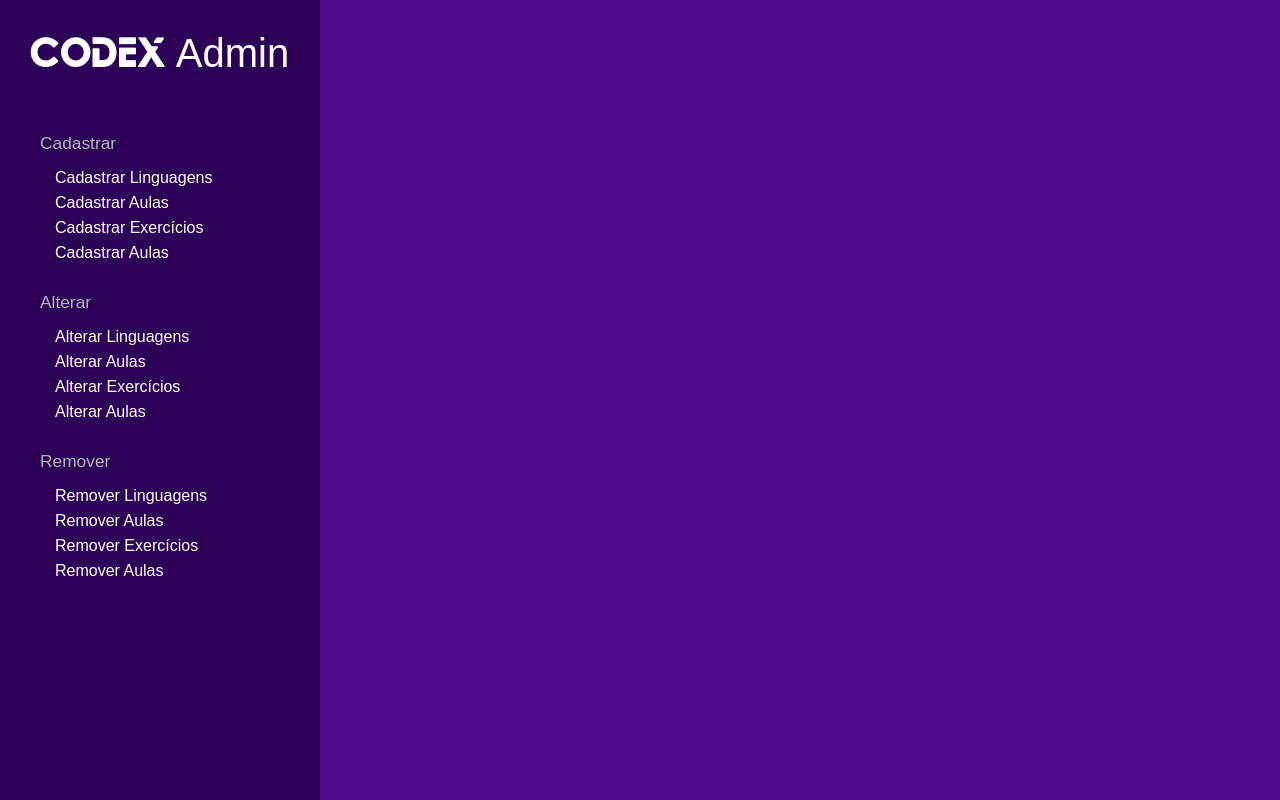
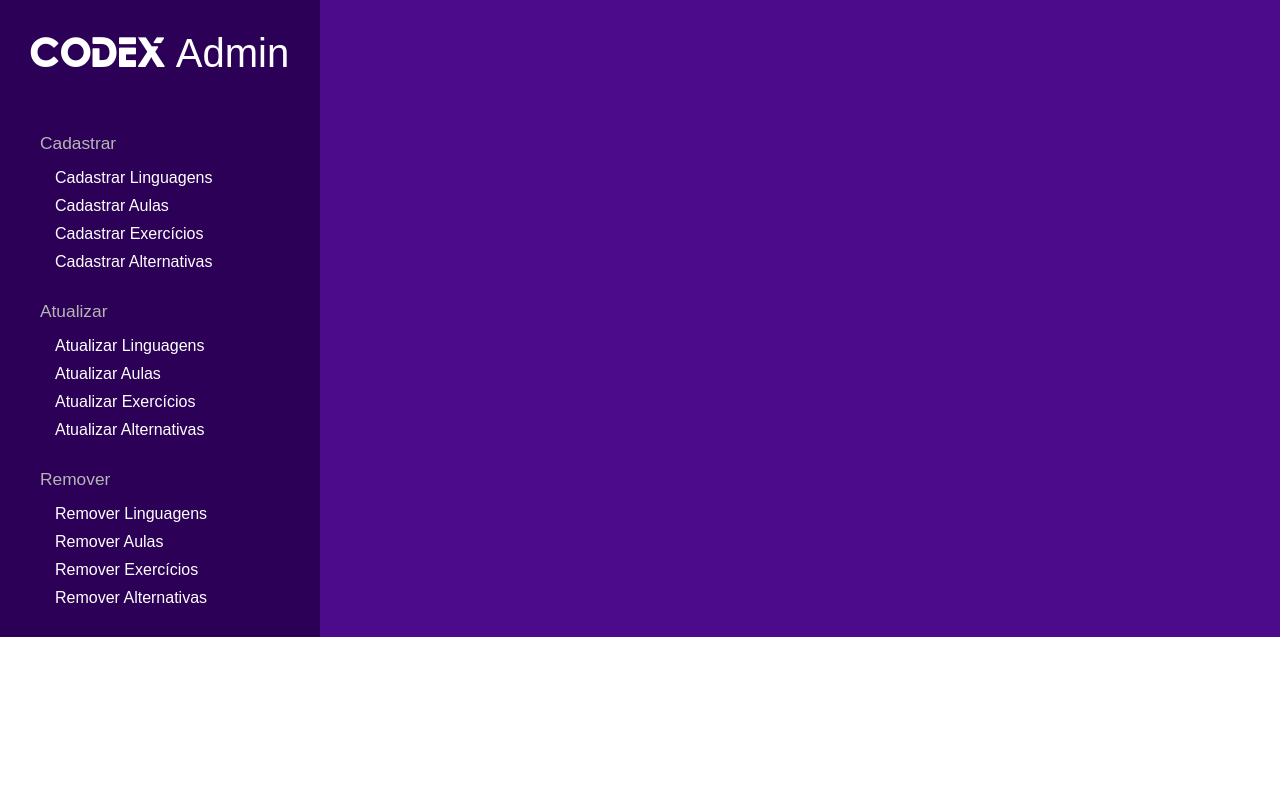
Before and after one commit to MarceloJimenes/site-codex, a PHP site: page /pages/admin-dashboard/dashboard.php in a window 1280 px wide. Run offline with PHP 8.4, Linux system fonts and the light colour scheme.

Commit message:
little update in admin-dashboard

```diff
--- a/pages/admin-dashboard/dashboard.css
+++ b/pages/admin-dashboard/dashboard.css
@@ -11,7 +11,7 @@
 section {
   display: grid;
   grid-template-columns: 1fr 3fr;
-  grid-template-rows: 100vh;
+  grid-template-rows: 100%;
   grid-template-areas: "menu content";
 }
 .menu {
@@ -36,25 +36,28 @@ section {
   margin-bottom:57px;
 }
 .logo span{
-  font-family: pro-pixie, arial;
+  font-family: pro-pixie, Arial;
   font-weight: 700;
 }
 
-.linksBox {
-  margin: 0 40px 30px;
-  font-family: arial;
+.boxLinks {
+  margin-left: 40px;
+  margin-bottom: 30px;
+  font-family: Arial;
 }
-.topics {
+.linkTopic {
   color: #B5B5B5;
   margin-bottom: 15px;
   font-size: 13pt;
 }
-.links {
+.link {
   margin-left: 15px;
-  margin-bottom: 7px;
+  margin-bottom: 10px;
   font-size: 12pt;
 }
-.links a {
+.link a {
   color: #fff;
   text-decoration: none;
 }
+
+/* Content Stylization */
--- a/pages/admin-dashboard/dashboard.php
+++ b/pages/admin-dashboard/dashboard.php
@@ -14,33 +14,37 @@
     <div class="menu">
       <h1 class="logo"><span>CODEX</span> Admin</h1>
 
-      <div class="linksBox">
-        <p class="topics">Cadastrar</p>
-        <p class="links"><a href="#">Cadastrar Linguagens</p></a>
-        <p class="links"><a href="#">Cadastrar Aulas</p></a>
-        <p class="links"><a href="#">Cadastrar Exercícios</p></a>
-        <p class="links"><a href="#">Cadastrar Aulas</p></a>
+      <div class="boxLinks">
+        <p class="linkTopic">Cadastrar</p>
+        <p class="link"><a href="#">Cadastrar Linguagens</p></a>
+        <p class="link"><a href="#">Cadastrar Aulas</p></a>
+        <p class="link"><a href="#">Cadastrar Exercícios</p></a>
+        <p class="link"><a href="#">Cadastrar Alternativas</p></a>
       </div>
 
-      <div class="linksBox">
-        <p class="topics">Alterar</p>
-        <p class="links"><a href="#">Alterar Linguagens</p></a>
-        <p class="links"><a href="#">Alterar Aulas</p></a>
-        <p class="links"><a href="#">Alterar Exercícios</p></a>
-        <p class="links"><a href="#">Alterar Aulas</p></a>
+      <div class="boxLinks">
+        <p class="linkTopic">Atualizar</p>
+        <p class="link"><a href="#">Atualizar Linguagens</p></a>
+        <p class="link"><a href="#">Atualizar Aulas</p></a>
+        <p class="link"><a href="#">Atualizar Exercícios</p></a>
+        <p class="link"><a href="#">Atualizar Alternativas</p></a>
       </div>
 
-      <div class="linksBox">
-        <p class="topics">Remover</p>
-        <p class="links"><a href="#">Remover Linguagens</p></a>
-        <p class="links"><a href="#">Remover Aulas</p></a>
-        <p class="links"><a href="#">Remover Exercícios</p></a>
-        <p class="links"><a href="#">Remover Aulas</p></a>
+      <div class="boxLinks">
+        <p class="linkTopic">Remover</p>
+        <p class="link"><a href="#">Remover Linguagens</p></a>
+        <p class="link"><a href="#">Remover Aulas</p></a>
+        <p class="link"><a href="#">Remover Exercícios</p></a>
+        <p class="link"><a href="#">Remover Alternativas</p></a>
       </div>
 
     </div>
+
     <div class="content">
-
+      <!--
+        Colocar dados do CODEX... Tipo "Quantas linguagens cadastradas,..."
+        Se possível colocar gráficos ou algo interessante e que seja útil
+      -->
     </div>
   </section>
 </body>
```
